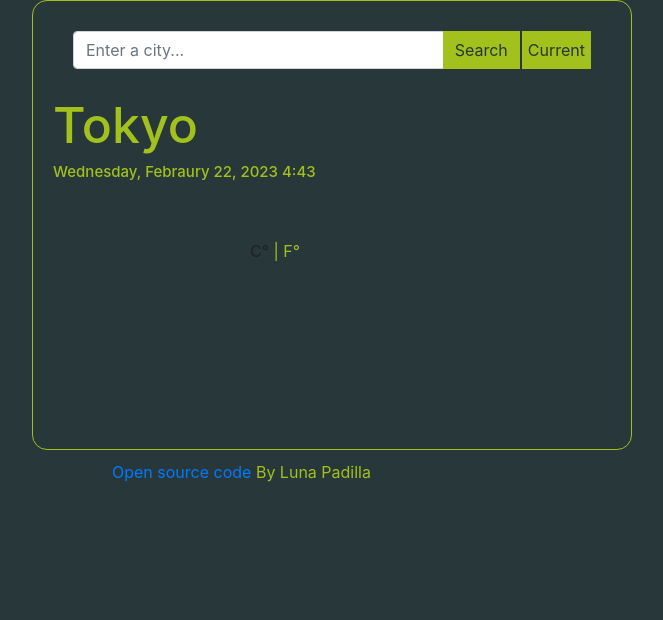
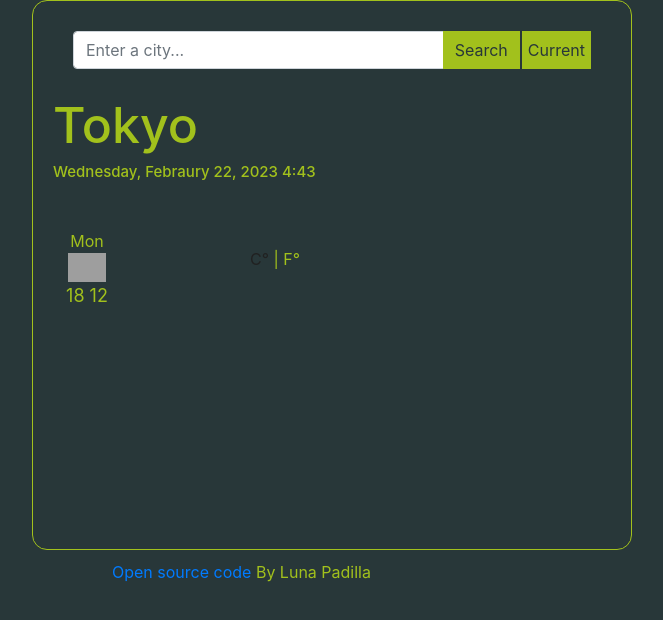
Before and after one commit to thelunareclipse/My-Weather-App, a plain HTML site: page index.html in a window 1280 px wide. Shown: the whole page, without its empty margins (308-971 px from the left). Drawn offline with nearby package versions, Linux system fonts and the light colour scheme; no server answers; grey boxes are pictures that could not be loaded.

Commit message:
Preparing future forecast layout

```diff
--- a/index.html
+++ b/index.html
@@ -45,6 +45,7 @@
             <div class="col-12">
               <h1 id="city-heading">Tokyo</h1>
               <h2 id="date"></h2>
+              <p id="description"></p>
             </div>
           </div>
           <div class="row">
@@ -61,7 +62,19 @@
               <div class="weatherDescription">
                 <p class="description" id="humidity"></p>
                 <p class="description" id="wind"></p>
-                <p class="description" id="description"></p>
+              </div>
+            </div>
+          </div>
+          <div class="weatherForecast">
+            <div class="row">
+              <div class="col-2">
+                <span>Mon</span>
+                <img
+                  src="http://openweathermap.org/img/wn/50d@2x.png"
+                  alt=""
+                  width="38"
+                />
+                <p>18 12</p>
               </div>
             </div>
           </div>
--- a/style.css
+++ b/style.css
@@ -25,7 +25,7 @@ span {
   padding: 10px 20px;
   border-radius: 15px;
   max-width: 600px;
-  height: 450px;
+  height: 550px;
 }
 .weather-app {
   display: block;
@@ -76,7 +76,7 @@ span {
 .footer {
   position: absolute;
   left: 420px;
-  top: 460px;
+  top: 560px;
 }
 
 .converter {
@@ -91,3 +91,7 @@ span {
 .weatherConverter .active:hover {
   text-decoration: none;
 }
+
+.weatherForecast {
+  text-align: center;
+}
```
